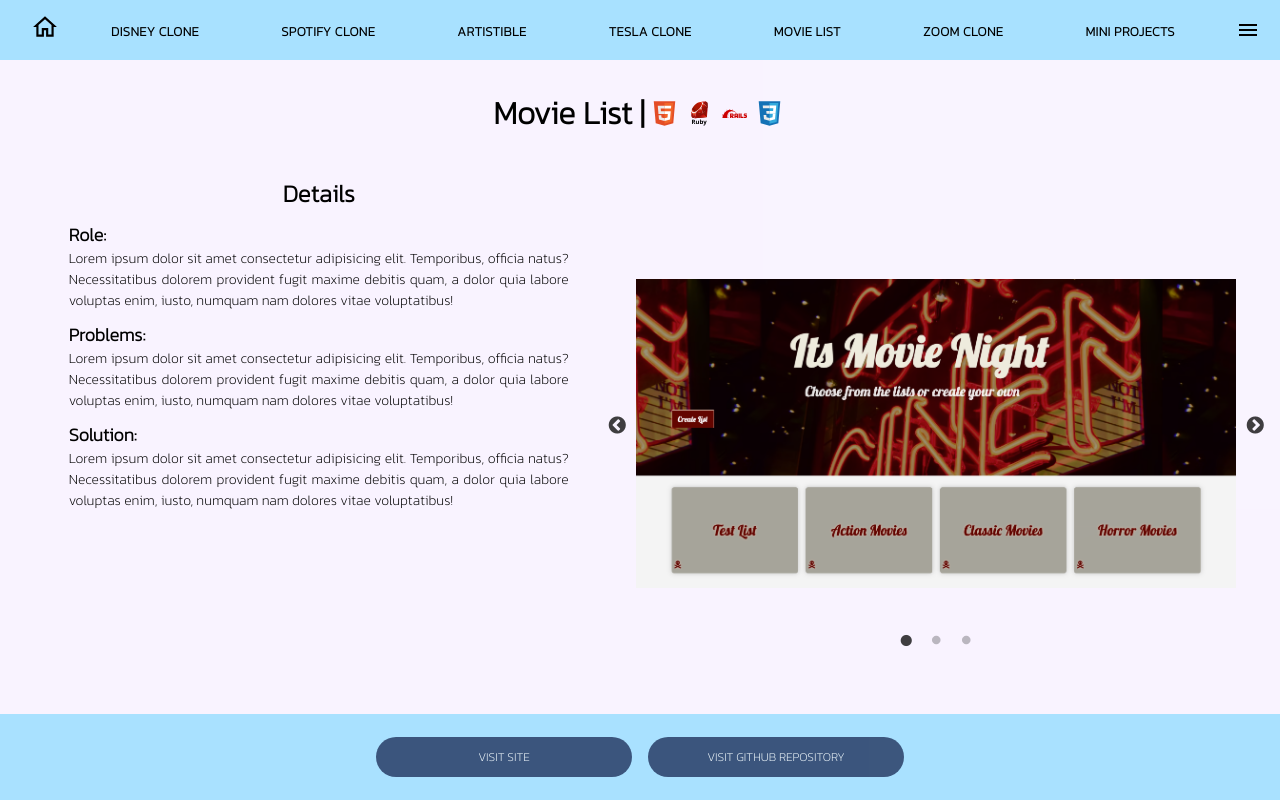
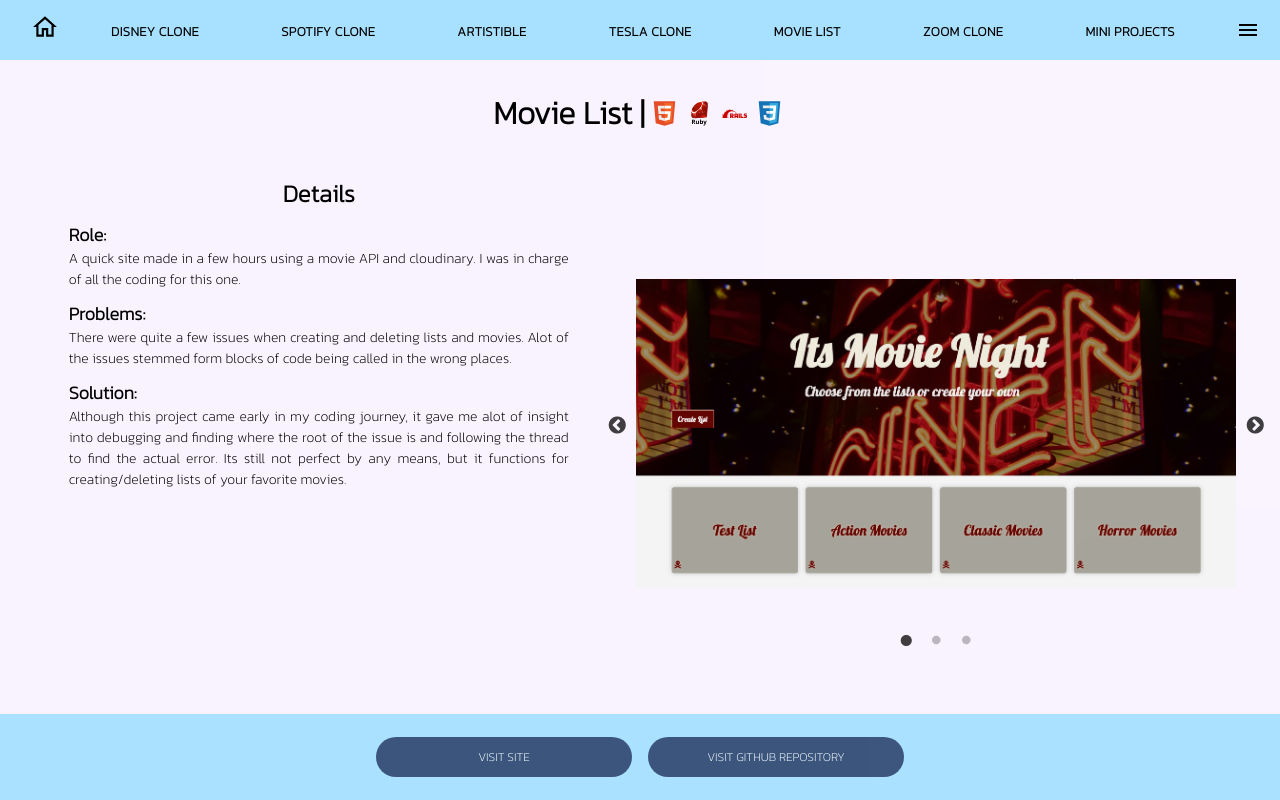
Before and after one commit to Netsujr/renato-react-portfolio, a React (Create React App) app: page /movielist in a window 1280 px wide. Built offline with nearby package versions, Linux system fonts and the light colour scheme.

Commit message:
movie list details

```diff
--- a/src/components/projects/MovieList.js
+++ b/src/components/projects/MovieList.js
@@ -26,11 +26,11 @@ function Section({ leftBtnText, rightBtnText }) {
         <ProjectInfo >
           <h2>Details</h2>
           <h4>Role:</h4>
-          <p>Lorem ipsum dolor sit amet consectetur adipisicing elit. Temporibus, officia natus? Necessitatibus dolorem provident fugit maxime debitis quam, a dolor quia labore voluptas enim, iusto, numquam nam dolores vitae voluptatibus!</p>
+          <p>A quick site made in a few hours using  a movie API and cloudinary. I was in charge of all the coding for this one.</p>
           <h4>Problems:</h4>
-          <p>Lorem ipsum dolor sit amet consectetur adipisicing elit. Temporibus, officia natus? Necessitatibus dolorem provident fugit maxime debitis quam, a dolor quia labore voluptas enim, iusto, numquam nam dolores vitae voluptatibus!</p>
+          <p>There were quite a few issues when creating and deleting lists and movies. Alot of the issues stemmed form blocks of code being called in the wrong places.</p>
           <h4>Solution:</h4>
-          <p>Lorem ipsum dolor sit amet consectetur adipisicing elit. Temporibus, officia natus? Necessitatibus dolorem provident fugit maxime debitis quam, a dolor quia labore voluptas enim, iusto, numquam nam dolores vitae voluptatibus!</p>
+          <p>Although this project came early in my coding journey, it gave me alot of insight into debugging and finding where the root of the issue is and following the thread to find the actual error. Its still not perfect by any means, but it functions for creating/deleting lists of your favorite movies.</p>
         </ProjectInfo>
         <SliderContainer>
           <ImgSlider
```
